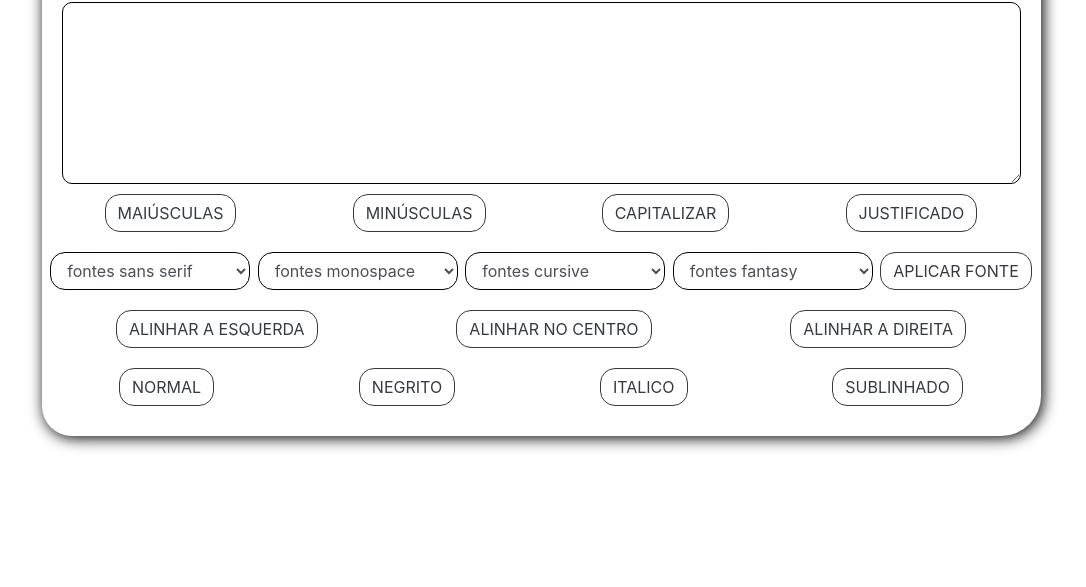
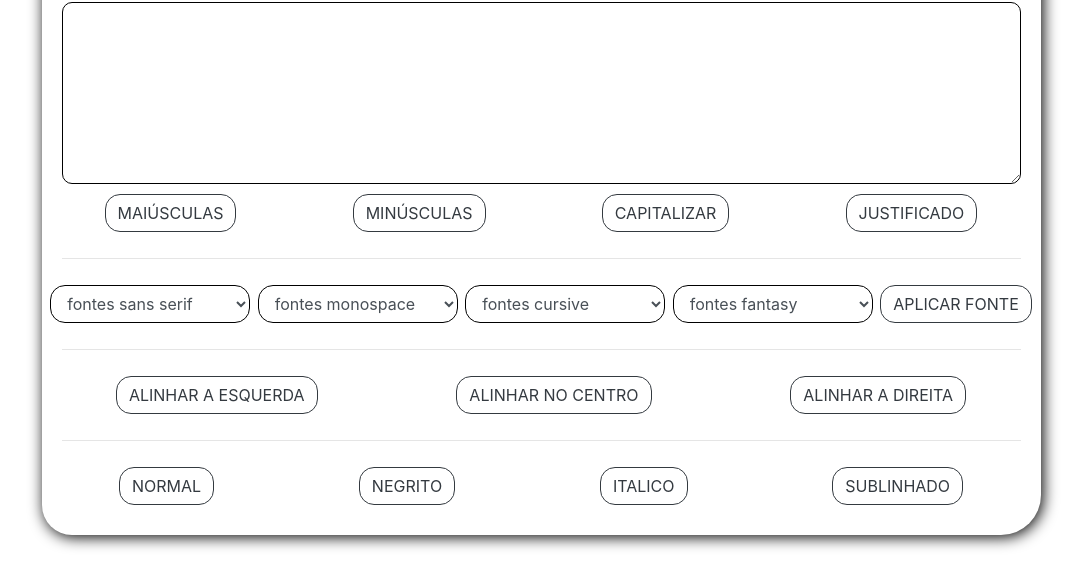
Before and after one commit to GustavoLuisdO/formatacao-de-texto, a plain HTML site: page index.html in a window 1280 px wide. Shown: the part 165-752 px from the top of the page, without its empty margins (99-1185 px from the left). Drawn offline with nearby package versions, Linux system fonts and the light colour scheme.

Commit message:
Update index.html
adicionei <hr> para uma melhor visualização

```diff
--- a/index.html
+++ b/index.html
@@ -28,7 +28,7 @@
           <button class="btn btn-outline-dark" onclick="capitalizar()">CAPITALIZAR</button>
           <button class="btn btn-outline-dark" onclick="justificado()">JUSTIFICADO</button>
 
-        </div>
+        </div><hr>
 
         <div id="selecao-fontes" class="row"> <!-- https://www.w3.org/Style/Examples/007/fonts.pt_BR.html -->
             <select class="form-control" name="fonte-sansSerif" id="fonte-sansSerif">
@@ -64,7 +64,7 @@
             </select>
 
             <button class="btn btn-outline-dark" onclick="altFonte()">APLICAR FONTE</button>
-        </div>
+        </div><hr>
 
         <div id="alinhamento-texto" class="row">
 
@@ -72,7 +72,7 @@
           <button class="btn btn-outline-dark" onclick="centro()">ALINHAR NO CENTRO</button>
           <button class="btn btn-outline-dark" onclick="direita()">ALINHAR A DIREITA</button>
 
-        </div>
+        </div><hr>
 
         <div id="estilo-texto" class="row">
 
```
